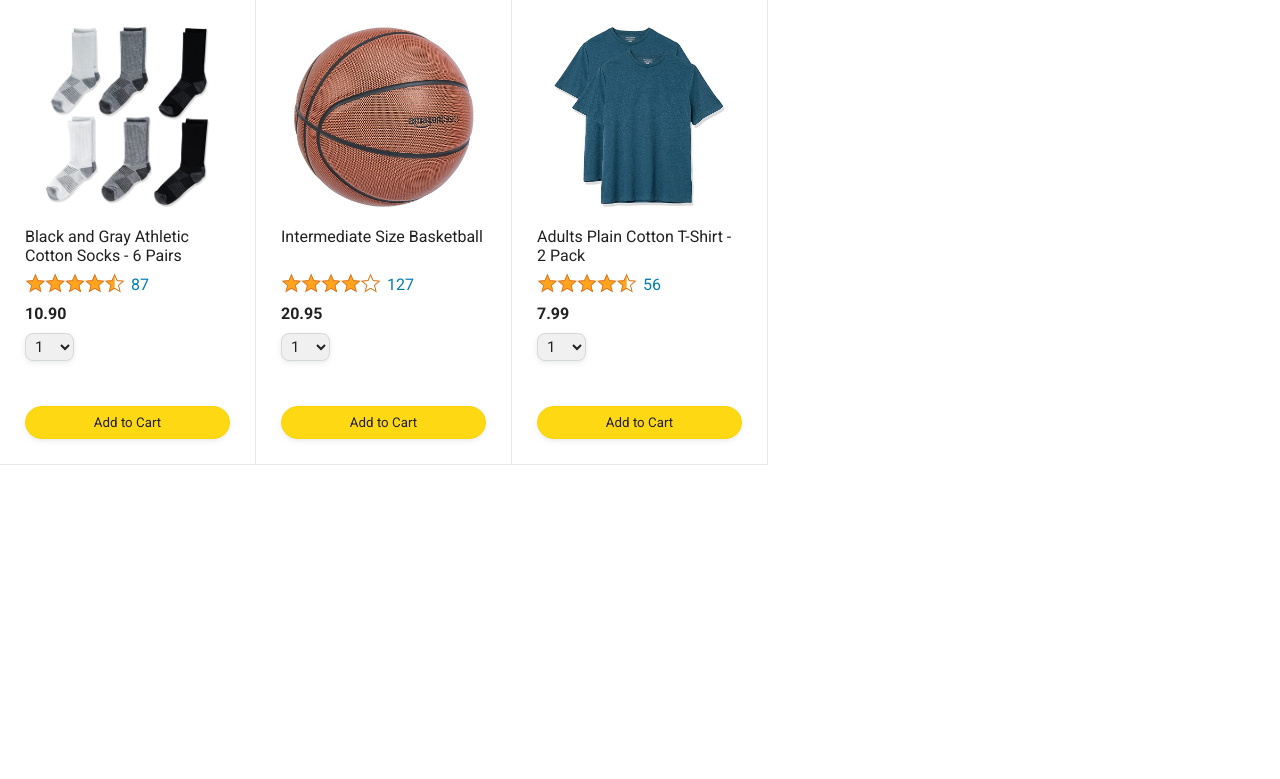
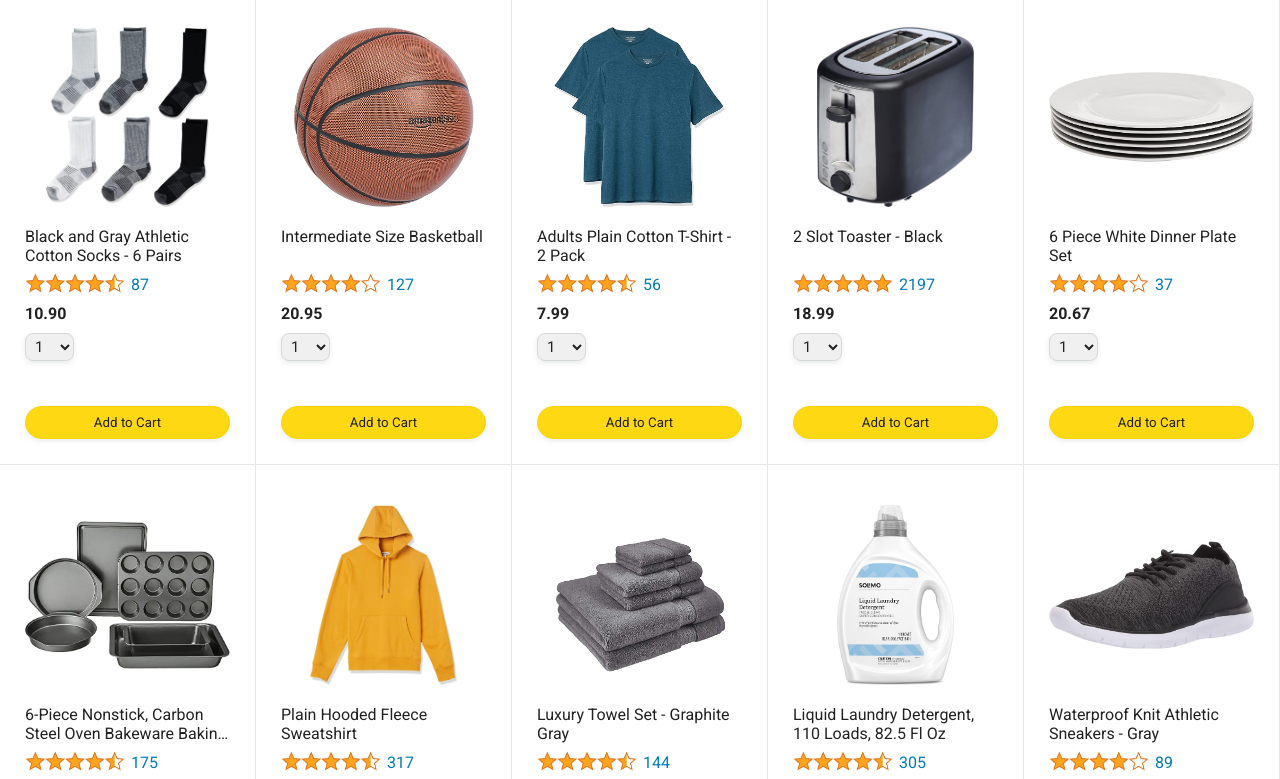
Before and after one commit to Iam-AshishYadav/Amazon-Clone, a plain HTML site: page amazon.html in a window 1280 px wide. Shown: the part 73-852 px from the top of the page. Before the commit the page ends 800 px from the top, so only its background shows below. Drawn offline with Linux system fonts and the light colour scheme.

Commit message:
use product js file

```diff
--- a/amazon.html
+++ b/amazon.html
@@ -52,11 +52,12 @@
     </div>
 
     <div class="main">
+      <!-- Products grid genrated using javascript. -->
       <div class="products-grid js-products-grid">
 
       </div>
     </div>
-
+    <script src="data/products.js"></script>
     <script src="scripts/amazon.js"></script>
   </body>
 </html>
--- a/scripts/amazon.js
+++ b/scripts/amazon.js
@@ -1,30 +1,6 @@
-const products=[{
-  image: 'images/products/athletic-cotton-socks-6-pairs.jpg',
-  name:' Black and Gray Athletic Cotton Socks - 6 Pairs',
-  rating:{
-    stars:4.5,
-    count:87
-  },
-  priceCents:1090
-},
-{
-  image:'images/products/intermediate-composite-basketball.jpg',
-  name:'Intermediate Size Basketball',
-   rating:{
-    stars:4,
-    count:127
-  },
-  priceCents:2095
-},
-{
-  image:'images/products/adults-plain-cotton-tshirt-2-pack-teal.jpg',
-  name:'Adults Plain Cotton T-Shirt - 2 Pack',
-   rating:{
-    stars:4.5,
-    count:56
-  },
-  priceCents:799
-},];
+
+
+//js-products-grid
 
 let productsHTML='';
 
```
